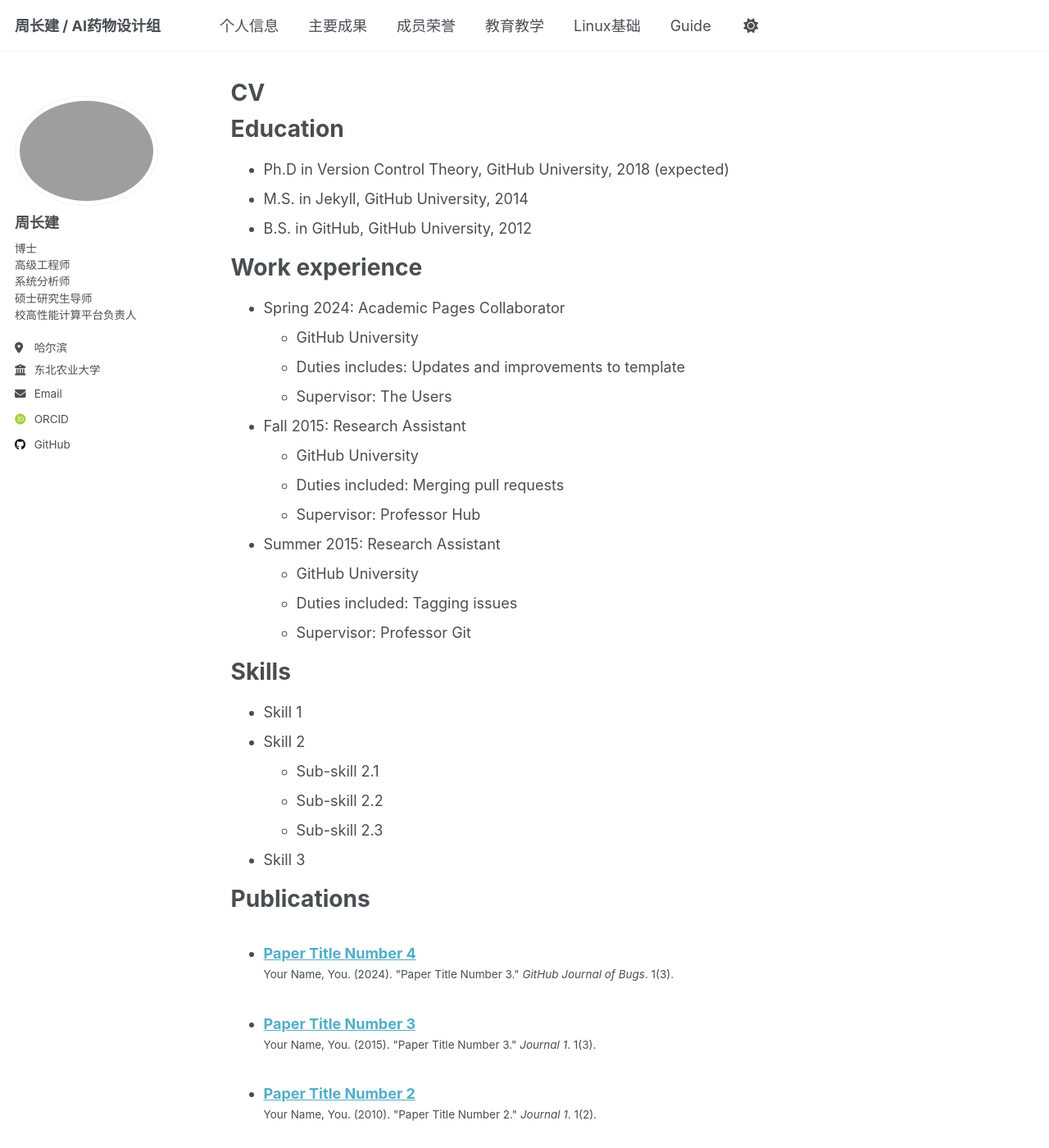
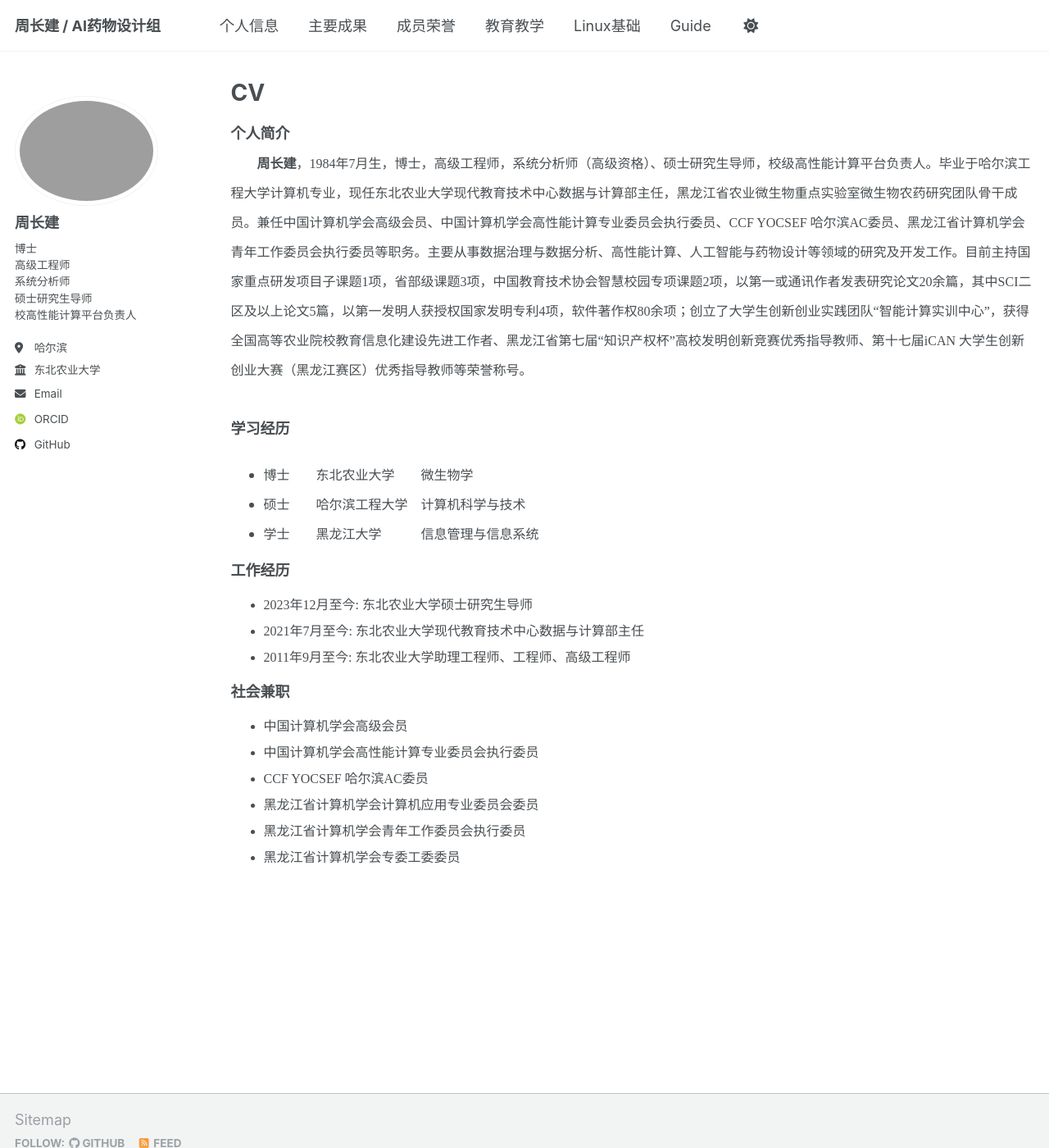
Before and after one commit to HPC-NEAU/zhoucj, a Jekyll site: the page built from _pages/cv.md, in a window 1280 px wide and 1400 px high. Shown: the whole window at 82% size. Built offline with Jekyll 4.4.1, drawn with Linux system fonts in a browser that asks for light colours; some web fonts are replaced; some of the changed text lies outside the part shown.

Commit message:
Update cv.md

```diff
--- a/_pages/cv.md
+++ b/_pages/cv.md
@@ -9,56 +9,34 @@ redirect_from:
 
 {% include base_path %}
 
-Education
-======
-* Ph.D in Version Control Theory, GitHub University, 2018 (expected)
-* M.S. in Jekyll, GitHub University, 2014
-* B.S. in GitHub, GitHub University, 2012
+<p style="line-height:2.0">
+	<font face="微软雅黑" size=3>
+		<font face="微软雅黑" size=4><b>个人简介</b></font>
+<br>
+&emsp;&emsp;<b>周长建</b>，1984年7月生，博士，高级工程师，系统分析师（高级资格）、硕士研究生导师，校级高性能计算平台负责人。毕业于哈尔滨工程大学计算机专业，现任东北农业大学现代教育技术中心数据与计算部主任，黑龙江省农业微生物重点实验室微生物农药研究团队骨干成员。兼任中国计算机学会高级会员、中国计算机学会高性能计算专业委员会执行委员、CCF YOCSEF 哈尔滨AC委员、黑龙江省计算机学会青年工作委员会执行委员等职务。主要从事数据治理与数据分析、高性能计算、人工智能与药物设计等领域的研究及开发工作。目前主持国家重点研发项目子课题1项，省部级课题3项，中国教育技术协会智慧校园专项课题2项，以第一或通讯作者发表研究论文20余篇，其中SCI二区及以上论文5篇，以第一发明人获授权国家发明专利4项，软件著作权80余项；创立了大学生创新创业实践团队“智能计算实训中心”，获得全国高等农业院校教育信息化建设先进工作者、黑龙江省第七届“知识产权杯”高校发明创新竞赛优秀指导教师、第十七届iCAN 大学生创新创业大赛（黑龙江赛区）优秀指导教师等荣誉称号。<br>
+<br>
+		<font face="微软雅黑" size=4><b>学习经历</b></font>
+<ul>
+	<li>博士&emsp;&emsp;东北农业大学&emsp;&emsp;微生物学</li>
+	<li>硕士&emsp;&emsp;哈尔滨工程大学&emsp;计算机科学与技术</li>
+	<li>学士&emsp;&emsp;黑龙江大学&emsp;&emsp;&emsp;信息管理与信息系统</li>
+</ul>
 
-Work experience
-======
-* Spring 2024: Academic Pages Collaborator
-  * GitHub University
-  * Duties includes: Updates and improvements to template
-  * Supervisor: The Users
+		<font face="微软雅黑" size=4><b>工作经历</b></font>
+<ul>
+	<li>2023年12月至今: 东北农业大学硕士研究生导师</li>
+	<li>2021年7月至今: 东北农业大学现代教育技术中心数据与计算部主任</li>
+	<li>2011年9月至今: 东北农业大学助理工程师、工程师、高级工程师</li>
+</ul>
 
-* Fall 2015: Research Assistant
-  * GitHub University
-  * Duties included: Merging pull requests
-  * Supervisor: Professor Hub
-
-* Summer 2015: Research Assistant
-  * GitHub University
-  * Duties included: Tagging issues
-  * Supervisor: Professor Git
-
-Skills
-======
-* Skill 1
-* Skill 2
-  * Sub-skill 2.1
-  * Sub-skill 2.2
-  * Sub-skill 2.3
-* Skill 3
-
-Publications
-======
-  <ul>{% for post in site.publications reversed %}
-    {% include archive-single-cv.html %}
-  {% endfor %}</ul>
-
-Talks
-======
-  <ul>{% for post in site.talks reversed %}
-    {% include archive-single-talk-cv.html  %}
-  {% endfor %}</ul>
-
-Teaching
-======
-  <ul>{% for post in site.teaching reversed %}
-    {% include archive-single-cv.html %}
-  {% endfor %}</ul>
-
-Service and leadership
-======
-* Currently signed in to 43 different slack teams
+		<font face="微软雅黑" size=4><b>社会兼职</b></font>
+<ul>
+	<li>中国计算机学会高级会员</li>
+	<li>中国计算机学会高性能计算专业委员会执行委员</li>
+	<li>CCF YOCSEF 哈尔滨AC委员</li>
+	<li>黑龙江省计算机学会计算机应用专业委员会委员</li>
+	<li>黑龙江省计算机学会青年工作委员会执行委员</li>
+	<li>黑龙江省计算机学会专委工委委员</li>
+</ul>
+	</font>
+</p>
```
